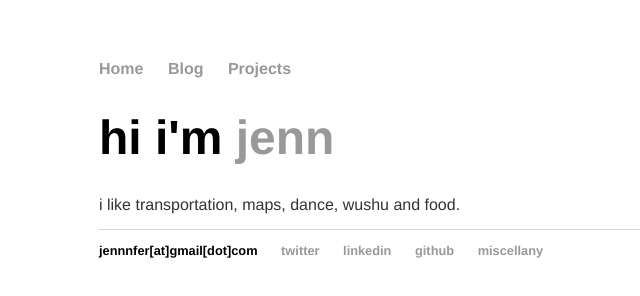
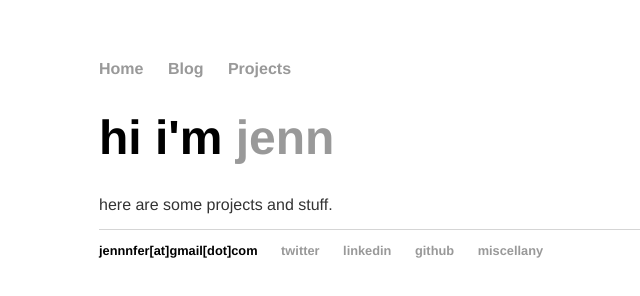
Before and after one commit to sometimesjenncodes/sometimesjenncodes.github.io, a plain HTML site: page index.html in a window 1280 px wide. Shown: the whole page, without its empty margins (93-733 px from the left). Drawn offline with Linux system fonts and the light colour scheme.

Commit message:
Update index.html

```diff
--- a/index.html
+++ b/index.html
@@ -16,7 +16,7 @@
 		<div class="container">
     		<div class="blurb">
         		<h1>hi i'm <a href="/about">jenn</a></h1>
-				<p>i like transportation, maps, dance, wushu and food.</p>
+				<p> here are some projects and stuff.</p>
     		</div><!-- /.blurb -->
 		</div><!-- /.container -->
 		<footer>
```
